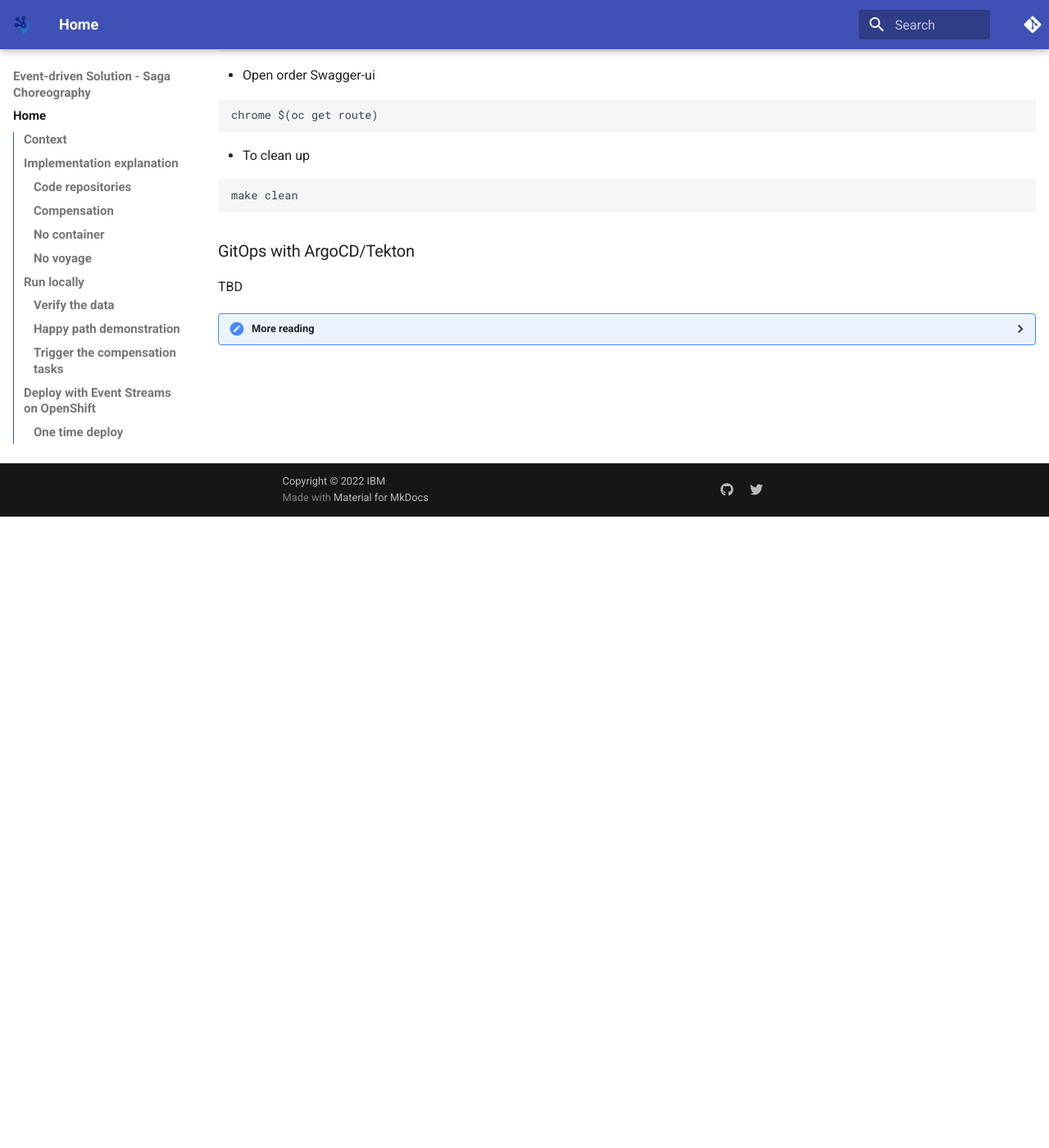
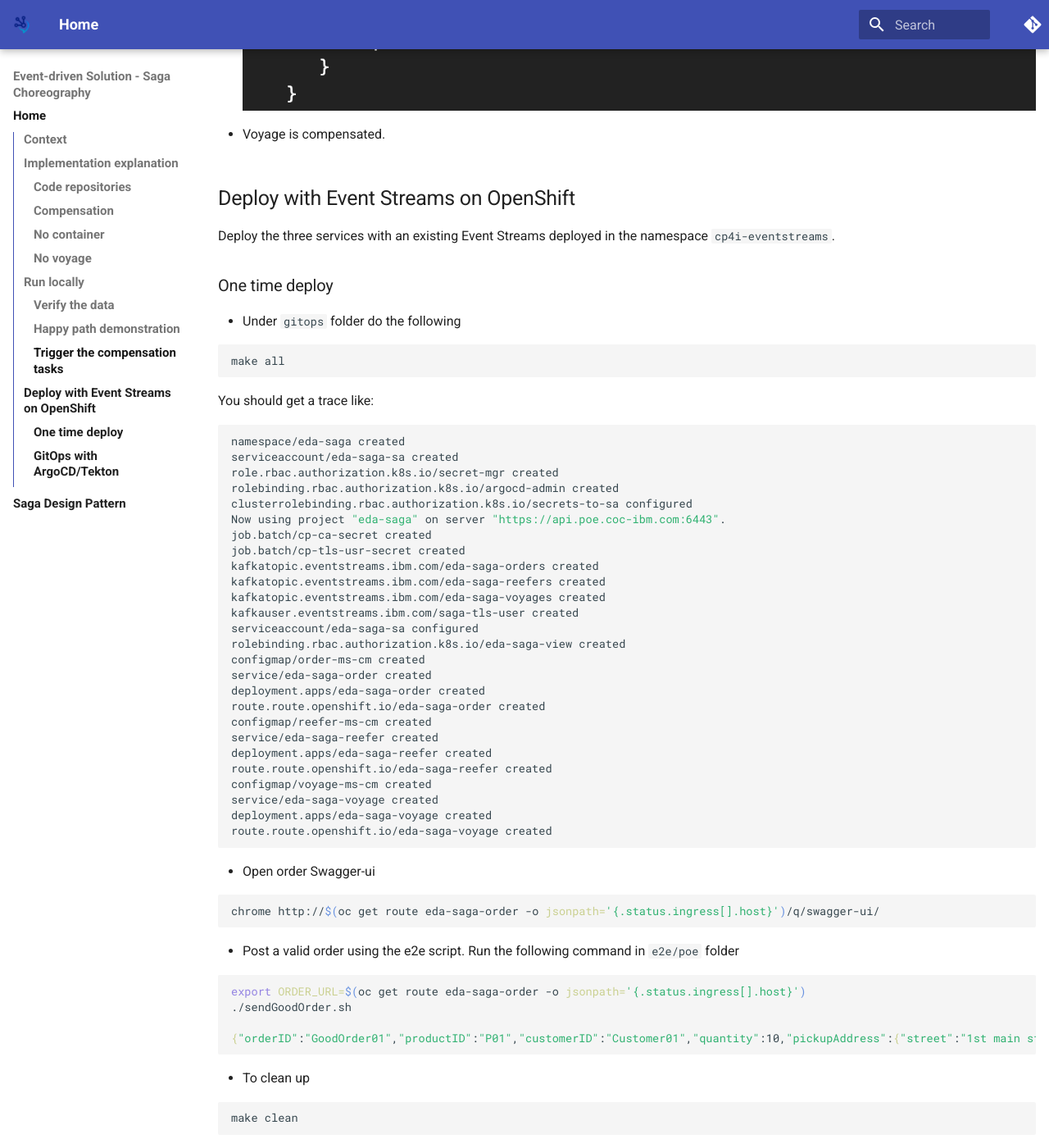
Before and after one commit to ibm-cloud-architecture/eda-saga-choreography, an MkDocs documentation site: the page built from docs/index.md, in a window 1280 px wide and 1400 px high, scrolled down 9757 px. Shown: the whole window at 82% size. Built offline with MkDocs 1.6.1 and Material for MkDocs 9.7.7, drawn with Linux system fonts in a browser that asks for light colours; comment, search, counter and statistics services are not loaded; before the commit the page ends 10387 px from its top, so only the background shows below that; some of the changed text lies outside the part shown.

Commit message:
add new diagram

````diff
--- a/docs/index.md
+++ b/docs/index.md
@@ -12,12 +12,15 @@ We have implemented the SAGA pattern in the Reefer Container Shipment Reference
 
 ![choreography](./images/saga-choreography.png){ width="900" }
 
-The figure above illustrates that each services uses its own topic in Kafka, so to manage the saga the Order service needs to listen to all participants outcome.
+The figure above illustrates that each services uses its own topic in Kafka to generate event about state changes to their own business entity.
+
+To manage the saga the `Order service` needs to listen to all participants topics and correlate using the order ID.
 
 The Order business entity in this service supports a simple state machine as defined below:
 
-```
-```
+![](./images/order-state.png)
+
+Each state transition should generate an event to the orders topic.
 
 The happy path looks like in the following sequence diagram:
 
@@ -210,10 +213,50 @@ Deploy the three services with an existing Event Streams deployed in the namespa
 make all
 ```
 
+You should get a trace like:
+
+```sh
+namespace/eda-saga created
+serviceaccount/eda-saga-sa created
+role.rbac.authorization.k8s.io/secret-mgr created
+rolebinding.rbac.authorization.k8s.io/argocd-admin created
+clusterrolebinding.rbac.authorization.k8s.io/secrets-to-sa configured
+Now using project "eda-saga" on server "https://api.poe.coc-ibm.com:6443".
+job.batch/cp-ca-secret created
+job.batch/cp-tls-usr-secret created
+kafkatopic.eventstreams.ibm.com/eda-saga-orders created
+kafkatopic.eventstreams.ibm.com/eda-saga-reefers created
+kafkatopic.eventstreams.ibm.com/eda-saga-voyages created
+kafkauser.eventstreams.ibm.com/saga-tls-user created
+serviceaccount/eda-saga-sa configured
+rolebinding.rbac.authorization.k8s.io/eda-saga-view created
+configmap/order-ms-cm created
+service/eda-saga-order created
+deployment.apps/eda-saga-order created
+route.route.openshift.io/eda-saga-order created
+configmap/reefer-ms-cm created
+service/eda-saga-reefer created
+deployment.apps/eda-saga-reefer created
+route.route.openshift.io/eda-saga-reefer created
+configmap/voyage-ms-cm created
+service/eda-saga-voyage created
+deployment.apps/eda-saga-voyage created
+route.route.openshift.io/eda-saga-voyage created
+```
+
 * Open order Swagger-ui
 
+```sh
+chrome http://$(oc get route eda-saga-order -o jsonpath='{.status.ingress[].host}')/q/swagger-ui/
 ```
-chrome $(oc get route)
+
+* Post a valid order using the e2e script. Run the following command in `e2e/poe` folder
+
+```sh
+export ORDER_URL=$(oc get route eda-saga-order -o jsonpath='{.status.ingress[].host}')
+./sendGoodOrder.sh
+
+{"orderID":"GoodOrder01","productID":"P01","customerID":"Customer01","quantity":10,"pickupAddress":{"street":"1st main street","city":"San Francisco","country":"USA","state":"CA","zipcode":"95051"},"pickupDate":null,"destinationAddress":{"street":"1st horizon road","city":"Shanghai","country":"CH","state":"S1","zipcode":"95051"},"expectedDeliveryDate":null,"creationDate":"2022-06-08","updateDate":"2022-06-08","status":"pending","voyageID":null,"containerID":null}
 ```
 
 * To clean up
````
Also changed, not shown: docs/images/order-state.png (added), 6 other files.
